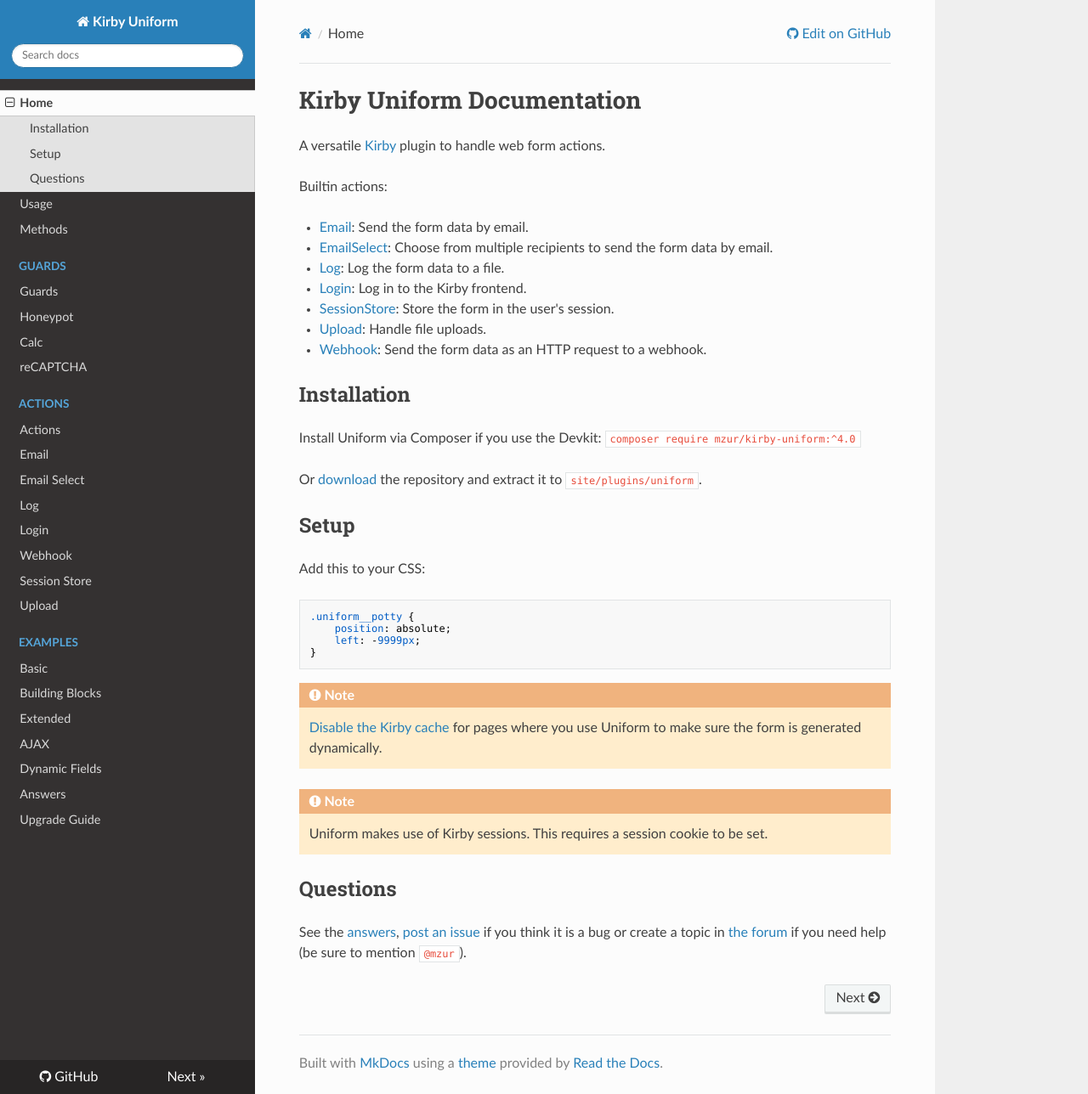
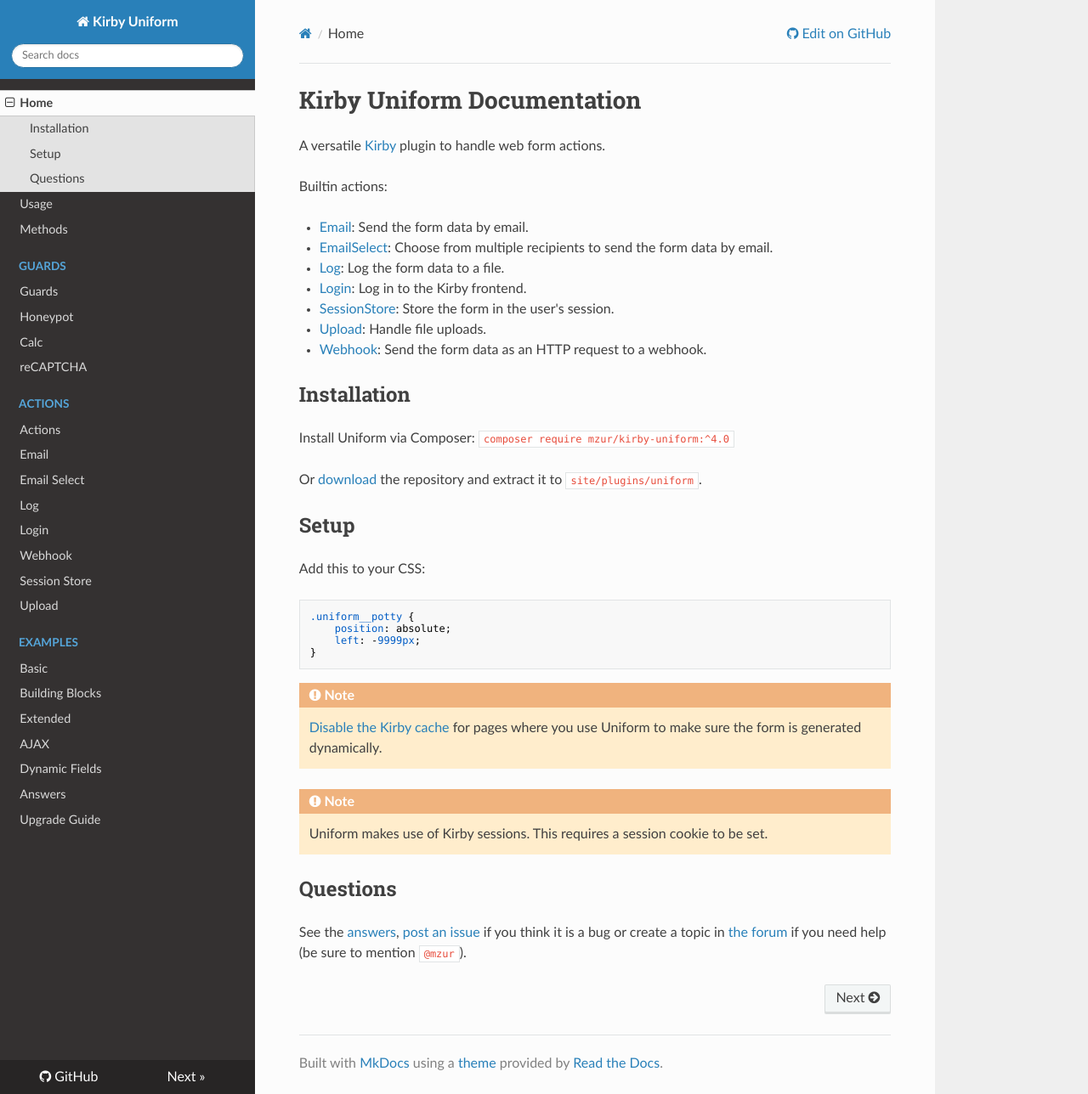
Before and after one commit to mzur/kirby-uniform, an MkDocs documentation site: the page built from docs/index.md, in a window 1280 px wide and 1288 px high. Shown: the whole window at 85% size. Built offline with MkDocs 1.6.1, drawn with Linux system fonts in a browser that asks for light colours; nearby versions of some CDN libraries; old or Windows-style settings are respelled for this version of MkDocs.

Commit message:
Update installation instructions

```diff
--- a/docs/index.md
+++ b/docs/index.md
@@ -14,7 +14,7 @@ Builtin actions:
 
 ## Installation
 
-Install Uniform via Composer if you use the Devkit: `composer require mzur/kirby-uniform:^4.0`
+Install Uniform via Composer: `composer require mzur/kirby-uniform:^4.0`
 
 Or [download](https://github.com/mzur/kirby-uniform/archive/master.zip) the repository and extract it to `site/plugins/uniform`.
 
```
Also changed, not shown: README.md (+1 -1 lines).
